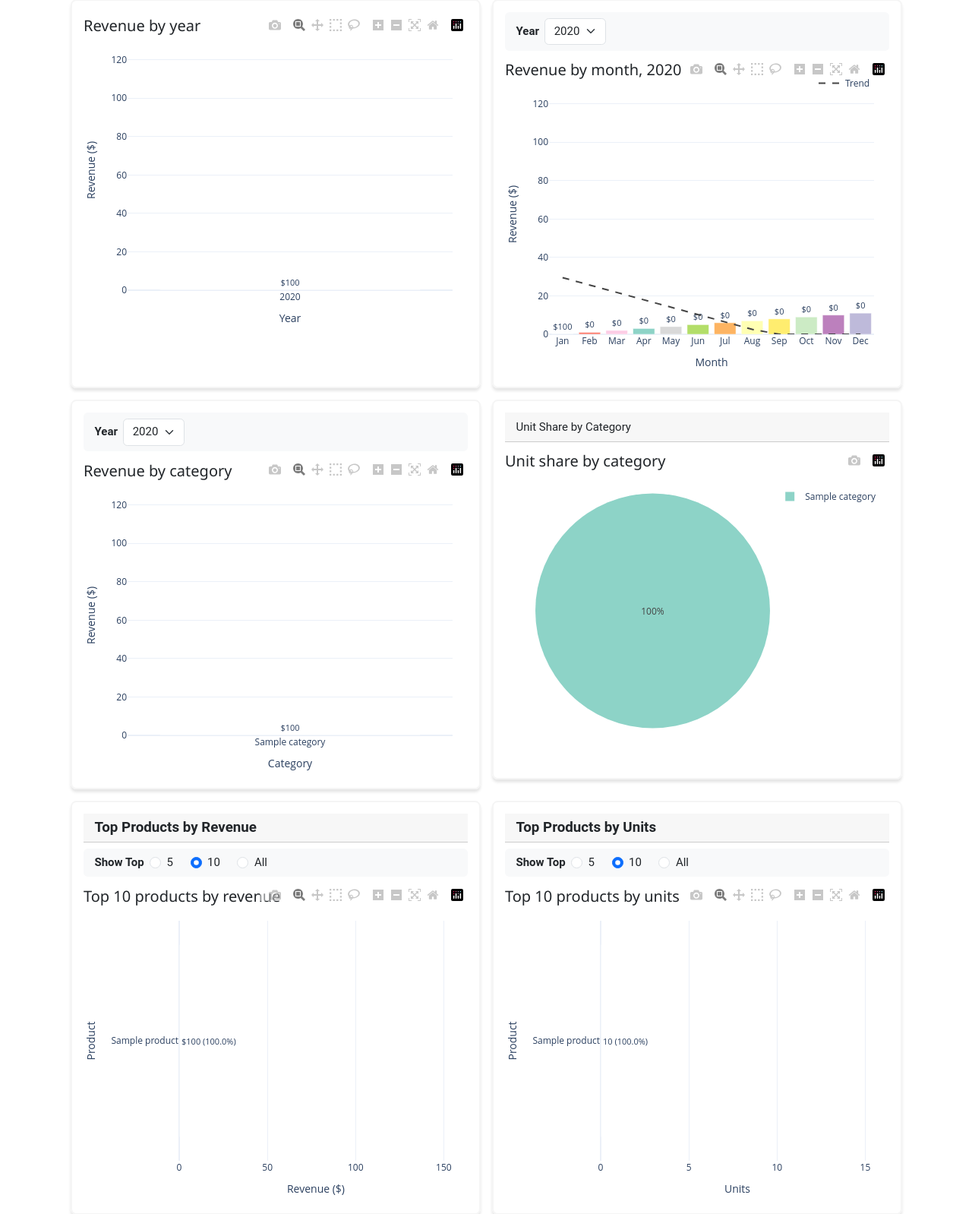
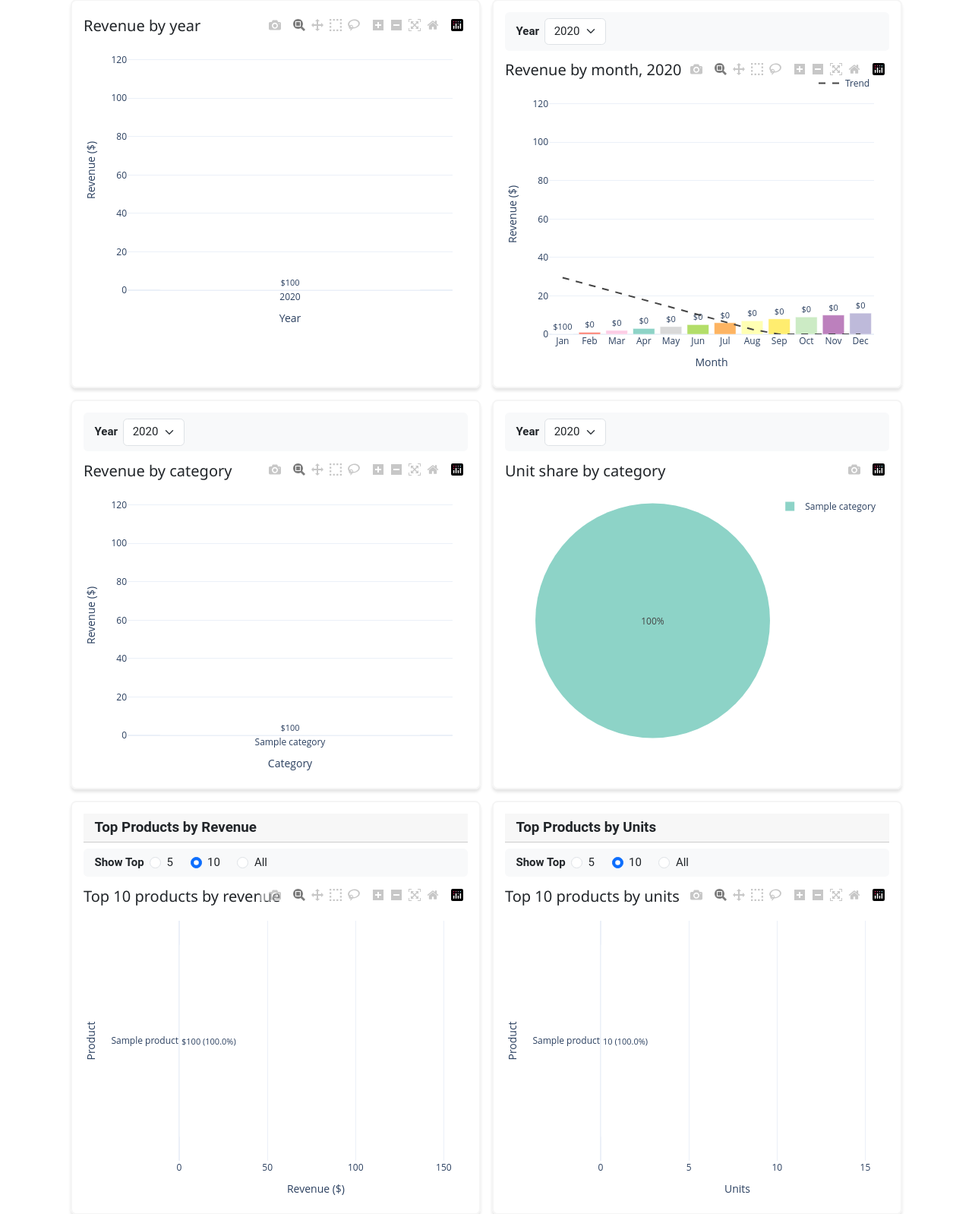
Before and after one commit to hkmoss/DjangoTraders-M3, a Django app: page /djtraders/customers/1/ in a window 1280 px wide. Shown: the part 366-1964 px from the top of the page at 76% size. Run offline with Django 5.2, Linux system fonts and the light colour scheme; tables that the repository leaves empty hold one stand-in row (values such as "Sample post"); some libraries are stand-ins or nearby versions.

Commit message:
added year to category units chart

```diff
--- a/djtraders/templates/djtraders/customers/_customer_unit_share_by_category.html
+++ b/djtraders/templates/djtraders/customers/_customer_unit_share_by_category.html
@@ -1,6 +1,18 @@
-<div class="dt-card">
-    <div class="dt-card-header">
-        Unit Share by Category
+<div class="dt-card h-100">
+    <nav class="dt-controls">
+        <div class="dt-control-group">
+            <label for="category-units-year" class="fw-bold mb-0">Year</label>
+            <select id="category-units-year"
+                    class="form-select w-auto"
+                    data-url="{% url 'djtraders:customer_category_units_chart' customer.customer_id %}">
+                {% for year in order_years %}
+                    <option value="{{ year }}"{% if forloop.first %} selected{% endif %}>{{ year }}</option>
+                {% endfor %}
+            </select>
+        </div>
+    </nav>
+
+    <div id="dashboard-category-units">
+        {{ unit_share_by_category_plot|safe }}
     </div>
-    {{ unit_share_by_category_plot|safe }}
 </div>
--- a/djtraders/urls.py
+++ b/djtraders/urls.py
@@ -213,6 +213,13 @@ customer_category_revenue_chart_url = path(
     customers.customer_category_revenue_chart, name="customer_category_revenue_chart",
 )
 
+# GET /djtraders/customers/<id>/category-units-chart/?year=1997
+# -> customers.customer_category_units_chart
+customer_category_units_chart_url = path(
+    "customers/<str:customer_id>/category-units-chart/",
+    customers.customer_category_units_chart, name="customer_category_units_chart",
+)
+
 customer_info_url = path(
     "customers/<str:customer_id>/info/",
     customers.customer_info, name="customer_info",
@@ -285,6 +292,7 @@ urlpatterns = [
     customer_top_products_revenue_chart_url,
     customer_top_products_units_chart_url,
     customer_category_revenue_chart_url,
+    customer_category_units_chart_url,
     customer_info_url,
     customer_orders_url,
     supplier_login_url,
--- a/djtraders/views/customers.py
+++ b/djtraders/views/customers.py
@@ -310,6 +310,29 @@ def customer_top_products_units_chart(request, customer_id):
     return HttpResponse(plot or "<p>No orders on record.</p>")
 
 
+def customer_category_units_chart(request, customer_id):
+    """
+    The dashboard's Unit Share by Category chart for ?year=,
+    returning only the chart HTML.
+    """
+    if customer_tab_denied(request, customer_id):
+        return HttpResponse(status=403)
+
+    customer = get_object_or_404(Customer, pk=customer_id)
+
+    try:
+        year = int(request.GET.get("year", ""))
+    except ValueError:
+        return HttpResponse("Choose a valid year.", status=400)
+
+    if year not in customer.order_years():
+        return HttpResponse("Choose a valid year.", status=400)
+
+    plot = customer.unit_share_by_category_plot(year)
+
+    return HttpResponse(plot or "<p>No orders on record.</p>")
+
+
 def customer_info(request, customer_id):
     """
     Customer Info tab: the contact details and the Order Summary card, with its
--- a/static/common/js/DjangoTraders.js
+++ b/static/common/js/DjangoTraders.js
@@ -115,6 +115,7 @@ function LoadPageTab($tabButton) {
             ActivateTopProductsRevenueControls($pane);
             ActivateTopProductsUnitsControls($pane);
             ActivateCategoryRevenueControls($pane);
+            ActivateCategoryUnitsControls($pane);
             ActivateBreakdownControls($pane);
             ActivateCustomerControls($pane);
             ActivateTeamComparison($pane);
--- a/static/common/js/customers.js
+++ b/static/common/js/customers.js
@@ -159,3 +159,22 @@ function ActivateCategoryRevenueControls($pane) {
 
     $select.on("change", loadCategoryRevenue);
 }
+
+function ActivateCategoryUnitsControls($pane) {
+    const $select = $pane.find("#category-units-year");
+    if ($select.length === 0) {
+        return;
+    }
+
+    function loadCategoryUnits() {
+        $.get($select.data("url"), { year: $select.val() })
+            .done(function (html) {
+                $("#dashboard-category-units").html(html);
+            })
+            .fail(function () {
+                $("#dashboard-category-units").text("Could not load the chart.");
+            });
+    }
+
+    $select.on("change", loadCategoryUnits);
+}
```
